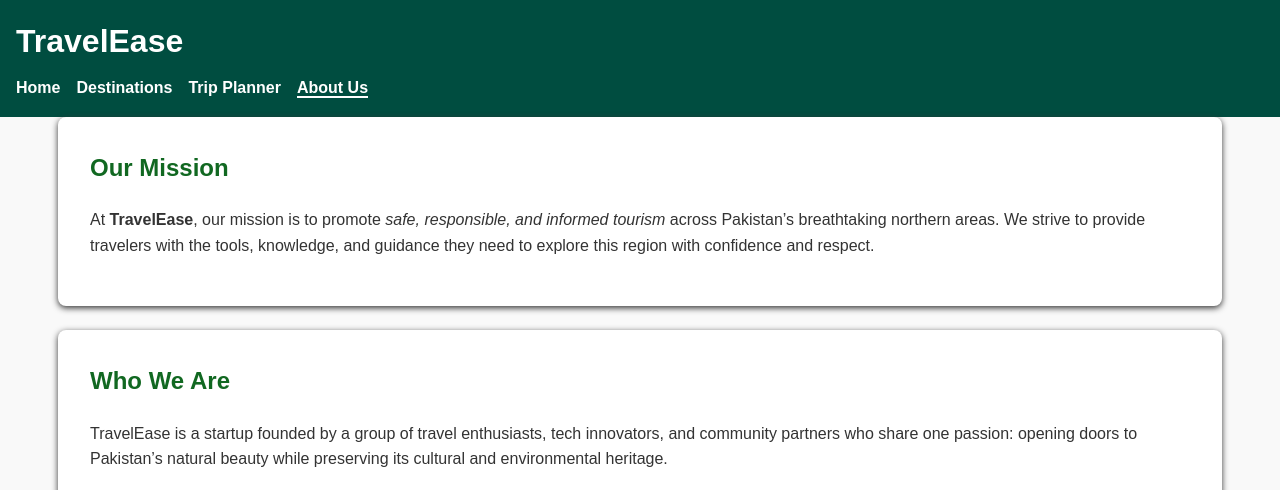
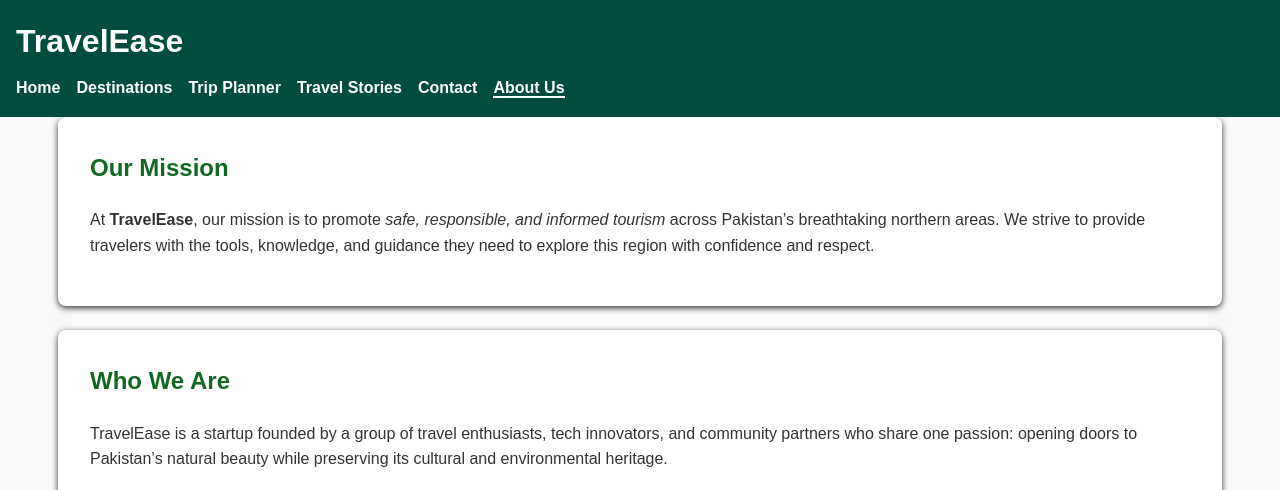
Before and after one commit to Raza-is-online/TravelEase-Website, a website built with Parcel: page about.html in a window 1280 px wide. Shown: the top 490 px of the page. Built offline with nearby package versions, Linux system fonts and the light colour scheme.

Commit message:
add nav menu

```diff
--- a/about.html
+++ b/about.html
@@ -15,6 +15,8 @@
         <li><a href="index.html">Home</a></li>
         <li><a href="destinations.html">Destinations</a></li>
         <li><a href="trip-planner.html">Trip Planner</a></li>
+        <li><a href="stories.html">Travel Stories</a></li>
+        <li><a href="contact.html">Contact</a></li>
         <li><a href="about.html" class="active">About Us</a></li>
       </ul>
     </nav>
```
